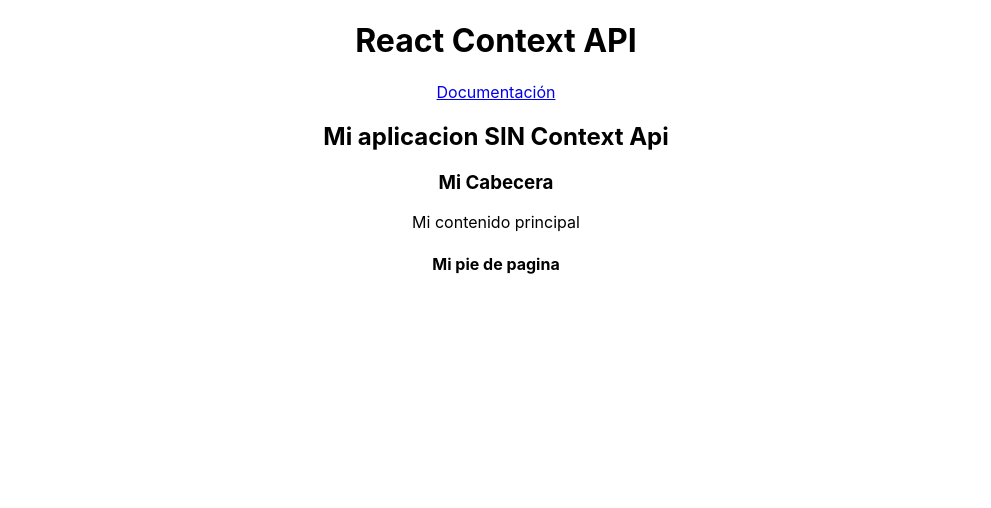
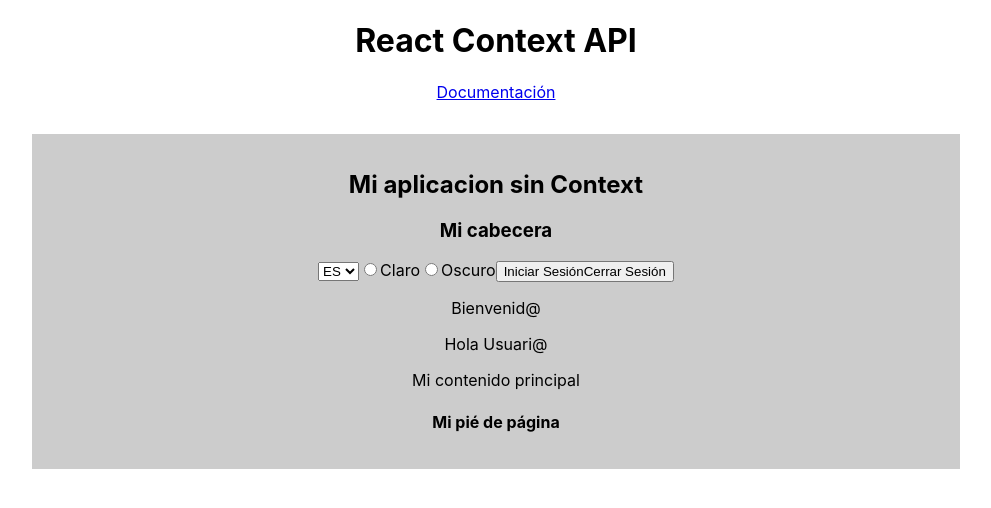
Before and after one commit to IleanaChamorro/contextapi, a React (Create React App) app: page / in a window 1280 px wide. Shown: the top 508 px of the page, without its empty margins (144-1135 px from the left). Built offline with nearby package versions, Linux system fonts and the light colour scheme.

Commit message:
Función MultiIdioma App SIN Context

```diff
--- a/src/components/Footer.js
+++ b/src/components/Footer.js
@@ -1,9 +1,9 @@
 import React from 'react'
 
-const Footer = () => {
+const Footer = ({theme, texts}) => {
   return (
-    <footer>
-        <h4>Mi pie de pagina</h4>
+    <footer className={theme}>
+        <h4>{texts.footerTitle}</h4>
     </footer>
   )
 }
--- a/src/components/Header.js
+++ b/src/components/Header.js
@@ -1,10 +1,20 @@
 import React from 'react'
 
-const Header = () => {
+const Header = ({theme, handleTheme, texts, handleLanguage}) => {
   return (
-    <header>
-        <h2>Mi aplicacion SIN Context Api</h2>
-        <h3>Mi Cabecera</h3>
+    <header className={theme}>
+        <h2>{texts.headerTitle}</h2>
+        <h3>{texts.headerSubtitle}</h3>
+        <select name="language" onChange={handleLanguage}>
+          <option value="es">ES</option>
+          <option value="en">EN</option>
+        </select>
+        <input type="radio" name="theme" id="light" onClick={handleTheme} value="light" />
+        <label htmlFor='light'>{texts.headerLight}</label>
+
+        <input type="radio" name="theme" id="dark" onClick={handleTheme} value="dark" />
+        <label htmlFor='dark'>{texts.headerDark}</label>
+        <button>{texts.buttonLogin}{texts.buttonLogout}</button>
     </header>
   )
 }
--- a/src/components/Main.js
+++ b/src/components/Main.js
@@ -1,9 +1,11 @@
 import React from 'react'
 
-const Main = () => {
+const Main = ({theme, texts}) => {
   return (
-    <main>
-        <p>Mi contenido principal</p>
+    <main className={theme}>
+      <p>{texts.mainWelcome}</p>
+      <p>{texts.mainHello}</p>
+      <p>{texts.mainContent}</p>
     </main>
   )
 }
--- a/src/components/MyPage.js
+++ b/src/components/MyPage.js
@@ -2,14 +2,70 @@ import React from 'react'
 import Header from './Header'
 import Main from './Main'
 import Footer from './Footer'
+import { useState } from 'react'
+
+const initialTheme = "light";
+const initialLanguage = "es";
+
+const translations = {
+    es: {
+        headerTitle: "Mi aplicacion sin Context",
+        headerSubtitle: "Mi cabecera",
+        headerLight: "Claro",
+        headerDark: "Oscuro",
+        buttonLogin: "Iniciar Sesión",
+        buttonLogout: "Cerrar Sesión",
+        mainWelcome: "Bienvenid@",
+        mainHello: "Hola Usuari@",
+        mainContent: "Mi contenido principal",
+        footerTitle: "Mi pié de página"
+    },
+    en: {
+        headerTitle: "My application without Context API",
+        headerSubtitle: "My header",
+        headerLight: "Light",
+        headerDark: "Dark",
+        buttonLogin: "Login",
+        buttonLogout: "Logout",
+        mainWelcome: "Welcome",
+        mainHello: "Hello User",
+        mainContent: "My main content",
+        footerTitle: "My footer",
+    },
+};
 
 const MyPage = () => {
-  return (
-    <div className='my-page'>
-        <Header/>
-        <Main/>
-        <Footer/>
-    </div>
+    const [theme, setTheme] = useState(initialTheme);
+    const [language, setLanguage] = useState(initialLanguage);
+    const [texts, setTexts] = useState(translations[language]);
+
+    const handleTheme = (e) => {
+        console.log(e.target.value);
+        if(e.target.value === "light"){
+            setTheme("light");
+        }else{
+            setTheme("dark");
+        }
+    };
+
+    const handleLanguage = (e) => {
+        console.log(e.target.value);
+
+        if(e.target.value === "es"){
+            setLanguage("es");
+            setTexts(translations.es);
+        }else{
+            setLanguage("en");
+            setTexts(translations.en);
+        };
+    };
+
+    return (
+        <div className='my-page'>
+            <Header theme={theme} handleTheme={handleTheme} texts={texts} handleLanguage={handleLanguage}/>
+            <Main theme={theme} texts={texts}/>
+            <Footer texts={texts}/>
+        </div>
   )
 }
 
--- a/src/index.css
+++ b/src/index.css
@@ -7,7 +7,13 @@ body {
   -moz-osx-font-smoothing: grayscale;
 }
 
-code {
-  font-family: source-code-pro, Menlo, Monaco, Consolas, 'Courier New',
-    monospace;
+.my-page{
+  margin: 2rem auto;
+  padding: 1rem;
+  width: 70%;
+  background-color: #CCC;
 }
+.dark{
+  background-color: #fff;
+  filter: invert(1);
+}
```
